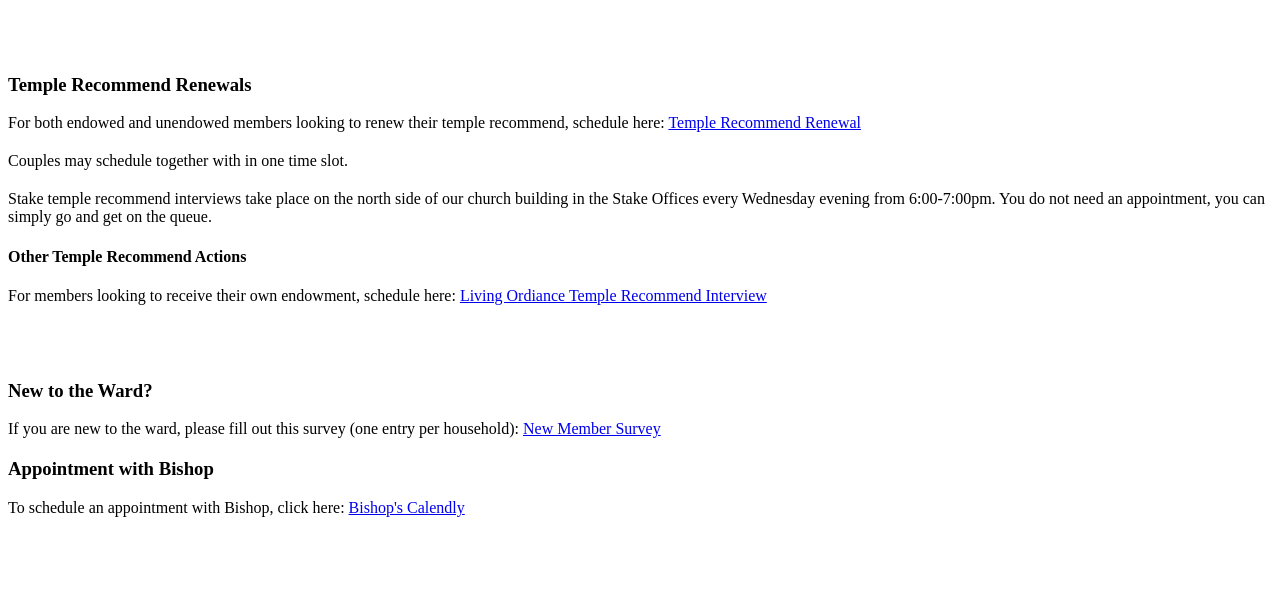
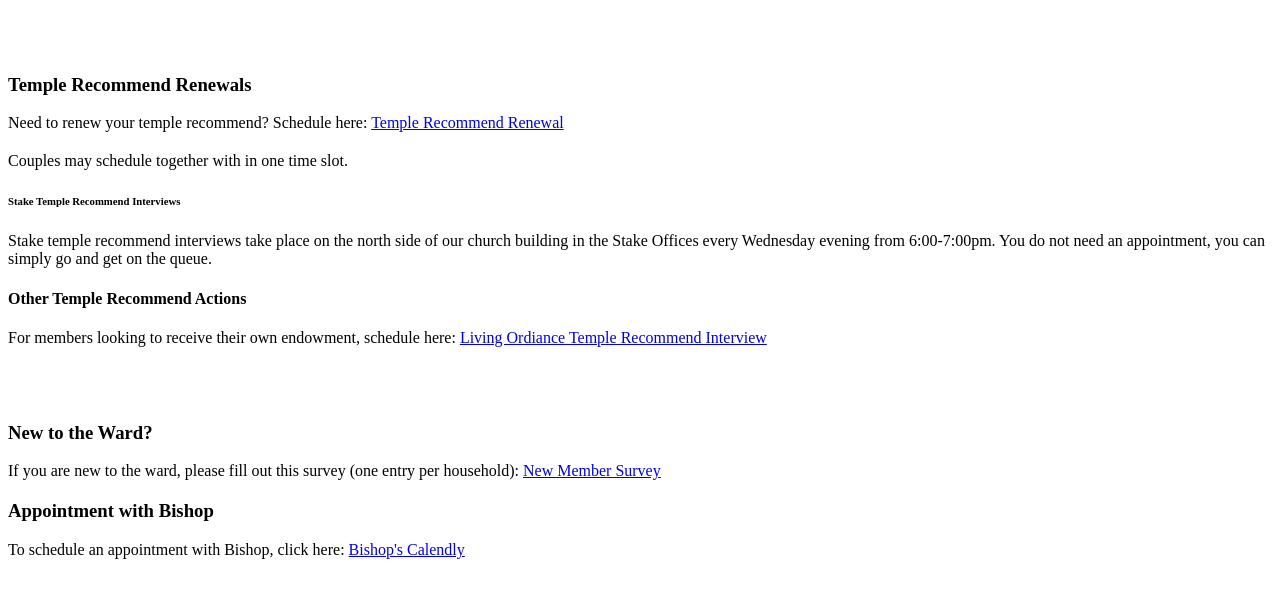
Before and after one commit to tjabezgarrett/af42nd, a plain HTML site: page index.html in a window 1280 px wide. Shown: the part 61-658 px from the top of the page. Drawn offline with Linux system fonts and the light colour scheme; no server answers.

Commit message:
changed copy

```diff
--- a/index.html
+++ b/index.html
@@ -14,8 +14,9 @@
     <h1>American Fork 42nd Ward</h1>
     <br><br>
     <h3>Temple Recommend Renewals</h3>
-    <p class="spaced">For both endowed and unendowed members looking to renew their temple recommend, schedule here: <a id="dynamic-link" href="#" target="_blank">Temple Recommend Renewal</a></p>
+    <p class="spaced">Need to renew your temple recommend? Schedule here: <a id="dynamic-link" href="#" target="_blank">Temple Recommend Renewal</a></p>
     <p class="spaced">Couples may schedule together with in one time slot.</p>
+    <h6>Stake Temple Recommend Interviews</h6>
     <p class="spaced">Stake temple recommend interviews take place on the north side of our church building in the Stake Offices every Wednesday evening from 6:00-7:00pm. You do not need an appointment, you can simply go and get on the queue.</p>
     <h4>Other Temple Recommend Actions</h4>
     <p class="spaced">For members looking to receive their own endowment, schedule here: <a href="https://calendly.com/af42/bishop-temple-recommend-interview" target="_blank">Living Ordiance Temple Recommend Interview</a></p>
```
